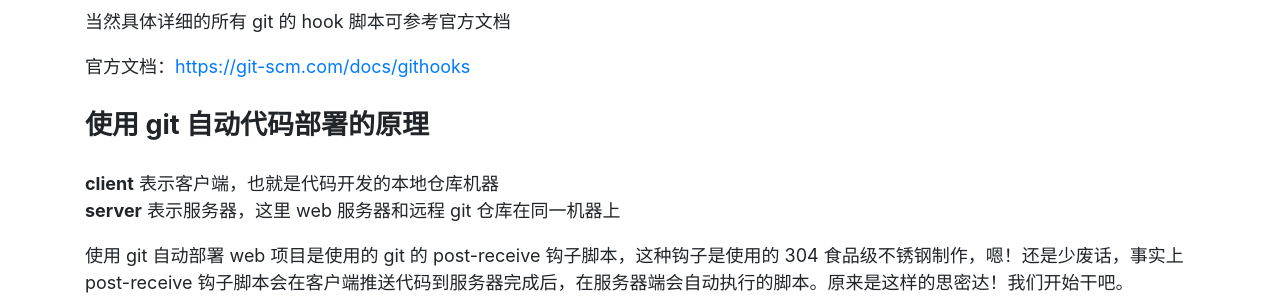
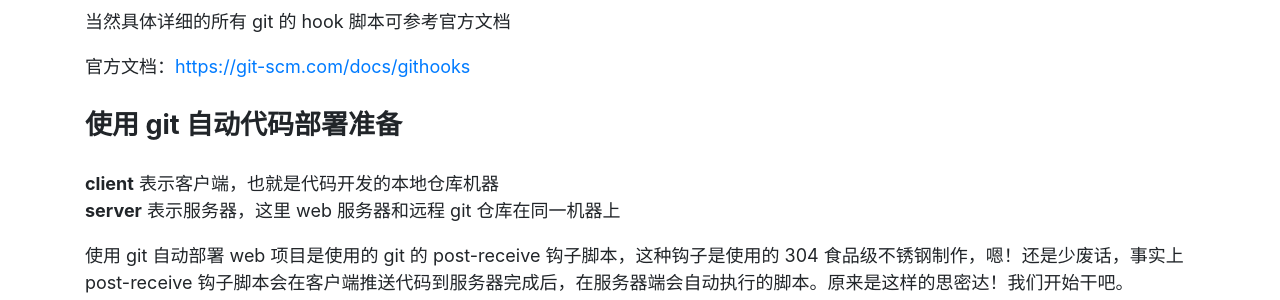
Before and after one commit to ehsud/blog, a Jekyll site: the page built from git/use-git-automate-project-deployment.md, in a window 1280 px wide and 900 px high, scrolled down 751 px. Shown: the part 152-452 px from the top of the window. Built offline with Jekyll 4.4.1, drawn with Linux system fonts in a browser that asks for light colours.

Commit message:
updated Use git automate project deployment

```diff
--- a/git/use-git-automate-project-deployment.md
+++ b/git/use-git-automate-project-deployment.md
@@ -31,7 +31,7 @@ tags: [git, linux, deploy]
 
 官方文档：[https://git-scm.com/docs/githooks](https://git-scm.com/docs/githooks)
 
-### 使用 git 自动代码部署的原理
+### 使用 git 自动代码部署准备
 
 - **client** 表示客户端，也就是代码开发的本地仓库机器
 - **server** 表示服务器，这里 web 服务器和远程 git 仓库在同一机器上
```
